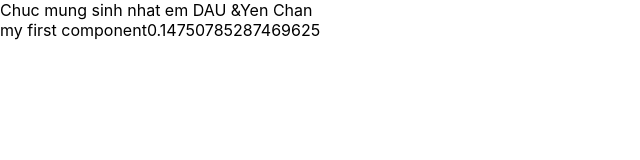
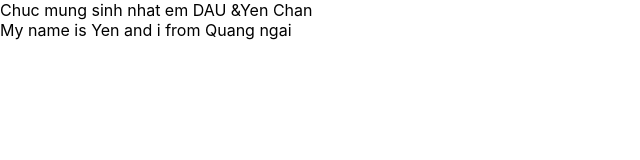
Before and after one commit to yenchs07/test-demo-react, a React (Create React App) app: page / in a window 1280 px wide. Shown: the top 160 px of the page, without its empty margins (0-640 px from the left). Built offline with nearby package versions, Linux system fonts and the light colour scheme.

Commit message:
video 17

```diff
--- a/src/App.js
+++ b/src/App.js
@@ -4,28 +4,37 @@ import '../src/App.css';
 import { useDispatch, useSelector } from 'react-redux';
 import { increaseCounter, decreaseCounter } from './redux/action/counterAction';
 import MyComponent from './components/MyComponents';
+import React from 'react';
 
-const App = () => {
-  const count = useSelector(state => state.counter.count);
-  const dispatch = useDispatch();
-
+class App extends React.Component {
+  render() {
     return (
       <div>
         Chuc mung sinh nhat em DAU &amp;Yen Chan
         <MyComponent></MyComponent>
       </div>
-    // <div className="App">
-    //   <header className="App-header">
-    //     <img src={logo} className="App-logo" alt="logo" />
-    //     <p>
-    //       Chuc mung sinh nhat em DAU
-    //     </p>
-    //     <div>Count = {count}</div>
-    //     <button onClick={() => dispatch(increaseCounter())}>Increase</button>
-    //     <button onClick={() => dispatch(decreaseCounter())}>Decrease</button>
-    //   </header>
-    // </div>
     );
   }
+}
+
+
+// const App = () => {
+//   const count = useSelector(state => state.counter.count);
+//   const dispatch = useDispatch();
+
+//   return (
+//     <div className="App">
+//       <header className="App-header">
+//         <img src={logo} className="App-logo" alt="logo" />
+//         <p>
+//           Chuc mung sinh nhat em DAU
+//         </p>
+//         <div>Count = {count}</div>
+//         <button onClick={() => dispatch(increaseCounter())}>Increase</button>
+//         <button onClick={() => dispatch(decreaseCounter())}>Decrease</button>
+//       </header>
+//     </div>
+//   );
+// }
 
 export default App;
--- a/src/components/MyComponents.js
+++ b/src/components/MyComponents.js
@@ -4,11 +4,19 @@
 import React from "react";
 
 class MyComponent extends React.Component {
+
+
+    state = {
+        name: "Yen",
+        address: "Quang ngai ",
+        age: 25
+    };
+
     //JSX
     render() {
         return (
-            <div> my first component
-                {Math.random()}
+            <div>
+                My name is {this.state.name} and i from {this.state.address}
             </div>
 
         );
```
Lines whose indentation alone changed are shown as unchanged.
